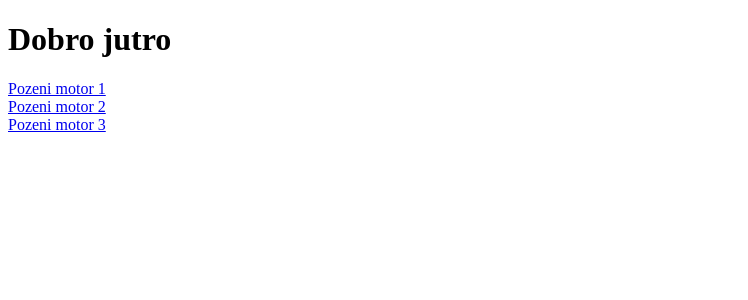
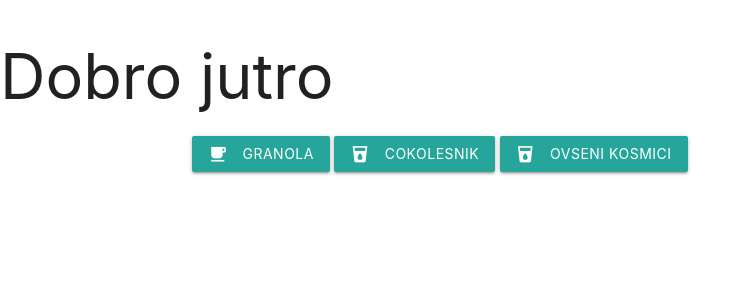
Before and after one commit to Dogegowow/dobro_jutro, a Flask app: page / in a window 1280 px wide. Shown: the top 300 px of the page, without its empty margins (0-748 px from the left). Run offline with Flask 2, Linux system fonts and the light colour scheme.

Commit message:
lepi gumbi

```diff
--- a/main.py
+++ b/main.py
@@ -9,7 +9,6 @@
 
 @app.route("/")
 def home():
-  print(dir(motor))
   return render_template("index.html")
 
 @app.route("/motor/<id>")
--- a/templates/index.html
+++ b/templates/index.html
@@ -1,22 +1,22 @@
 <!DOCTYPE html>
 <html>
+<head>
+ <!-- Compiled and minified CSS -->
+    <link rel="stylesheet" href="https://cdnjs.cloudflare.com/ajax/libs/materialize/1.0.0/css/materialize.min.css">
+
+  <link href="https://fonts.googleapis.com/icon?family=Material+Icons" rel="stylesheet">
+
+    <!-- Compiled and minified JavaScript -->
+    <script src="https://cdnjs.cloudflare.com/ajax/libs/materialize/1.0.0/js/materialize.min.js"></script>
+
+</head>
 <body>
+<h1>Dobro jutro</h1>
+<div class="container">
+  <a class="waves-effect waves-light btn" href="/motor/0"><i class="material-icons left">local_cafe</i>Granola</a>
+  <a class="waves-effect waves-light btn" href="/motor/1"><i class="material-icons left">local_drink</i>Cokolesnik</a>
+  <a class="waves-effect waves-light btn" href="/motor/2"><i class="material-icons left">local_drink</i>Ovseni kosmici</a>
+      </div>
 
-<h1>Dobro jutro</h1>
-<a href="/motor/0">
- Pozeni motor 1
-</a>
-
-<br>
-
-<a href="/motor/1">
- Pozeni motor 2
-</a>
-
-<br>
-
-<a href="/motor/2">
- Pozeni motor 3
-</a>
 </body>
 </html>
```
